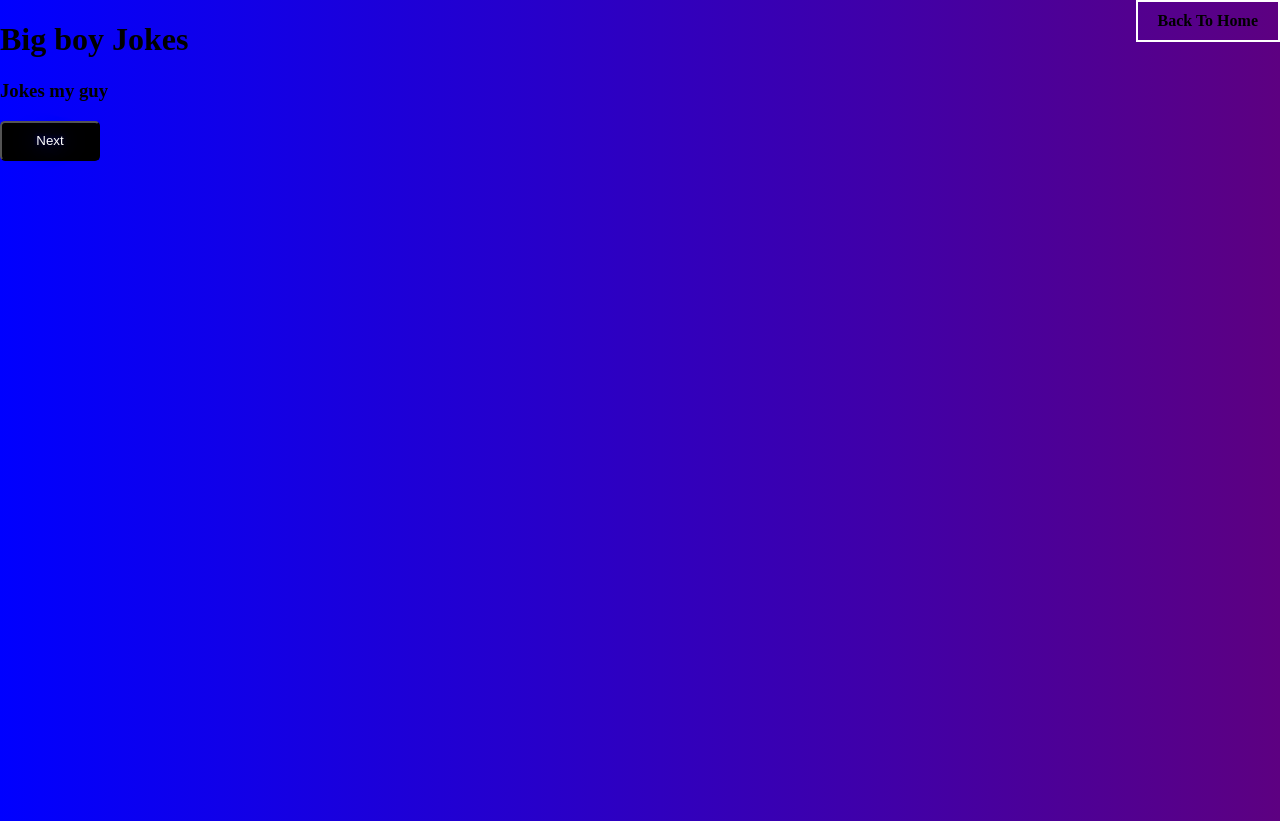
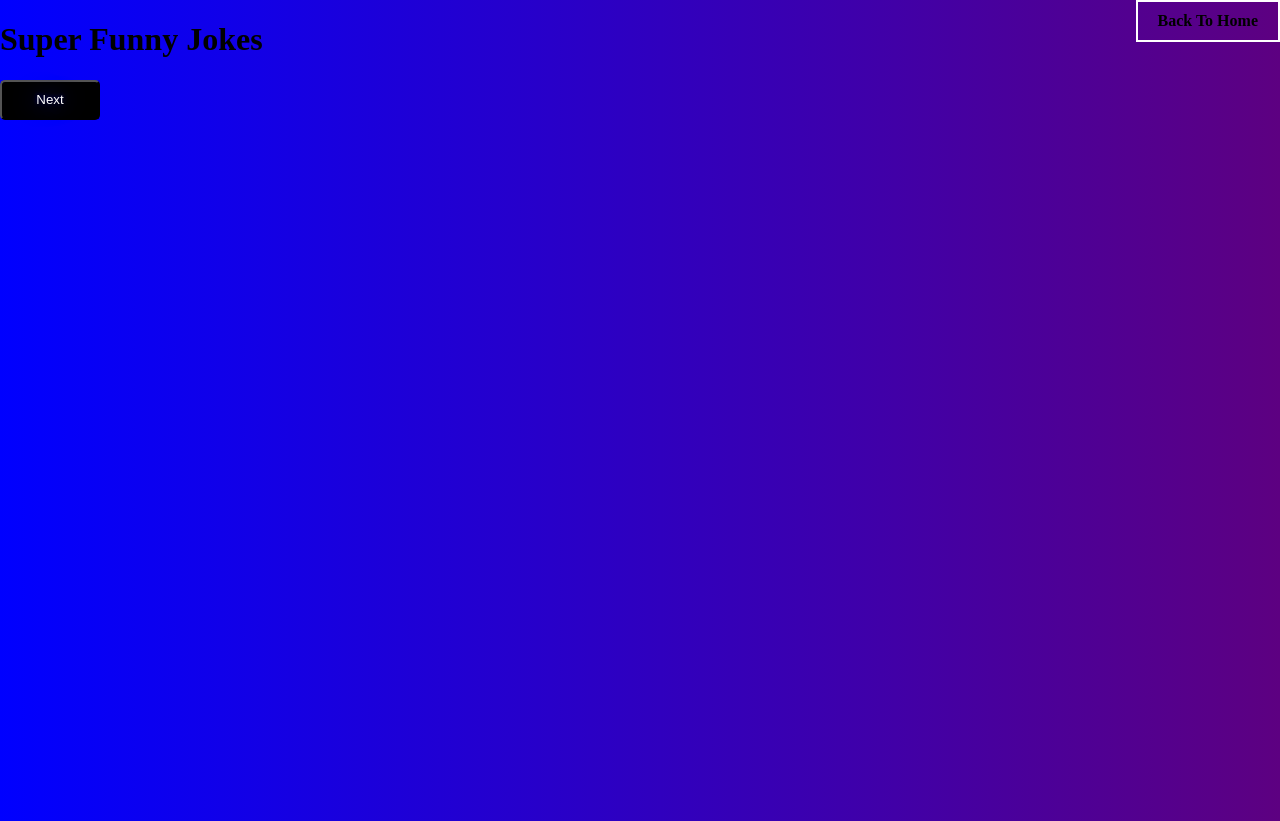
Before and after one commit to Logan-Alvarez/final-project, a React (Create React App) app: page /Jokes in a window 1280 px wide. Built offline with nearby package versions, Linux system fonts and the light colour scheme.

Commit message:
Changed text in Jokes

```diff
--- a/src/components/Jokes-Folder/Jokes.tsx
+++ b/src/components/Jokes-Folder/Jokes.tsx
@@ -19,7 +19,7 @@ export function Jokes() {
   console.log(jokes);
   return (
     <div className="Jokes">
-      <h1>Big boy Jokes</h1>
+      <h1>Super Funny Jokes</h1>
       <JokesList jokes={jokes} />
       <button onClick={newJoke} className="smallButton">
         Next
--- a/src/components/Jokes-Folder/JokesList.tsx
+++ b/src/components/Jokes-Folder/JokesList.tsx
@@ -7,7 +7,6 @@ interface Prop {
 export function JokesList({ jokes }: Prop) {
   return (
     <div>
-      <h3>Jokes my guy</h3>
       <a className="Home" href="/">
         Back To Home
       </a>
```
